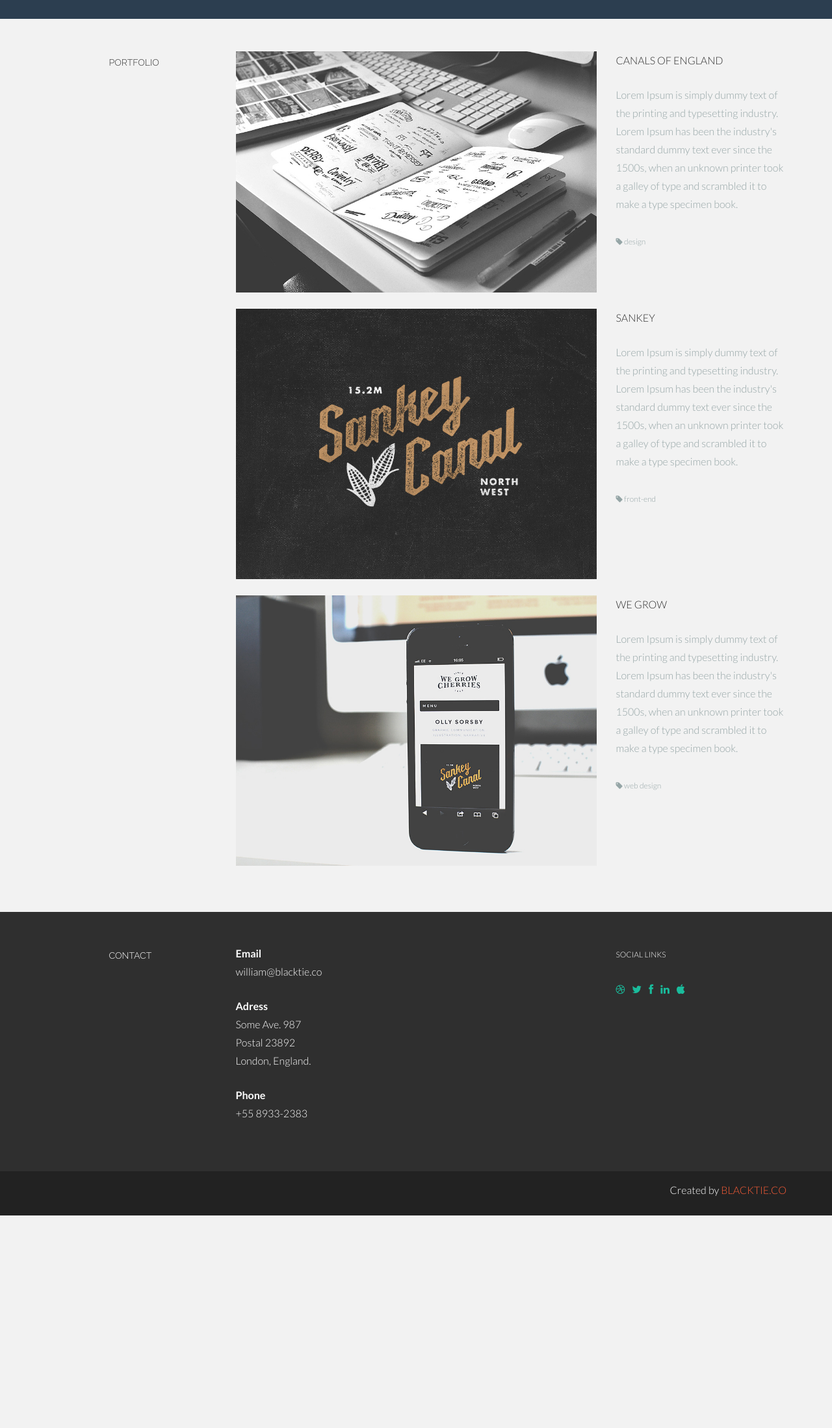
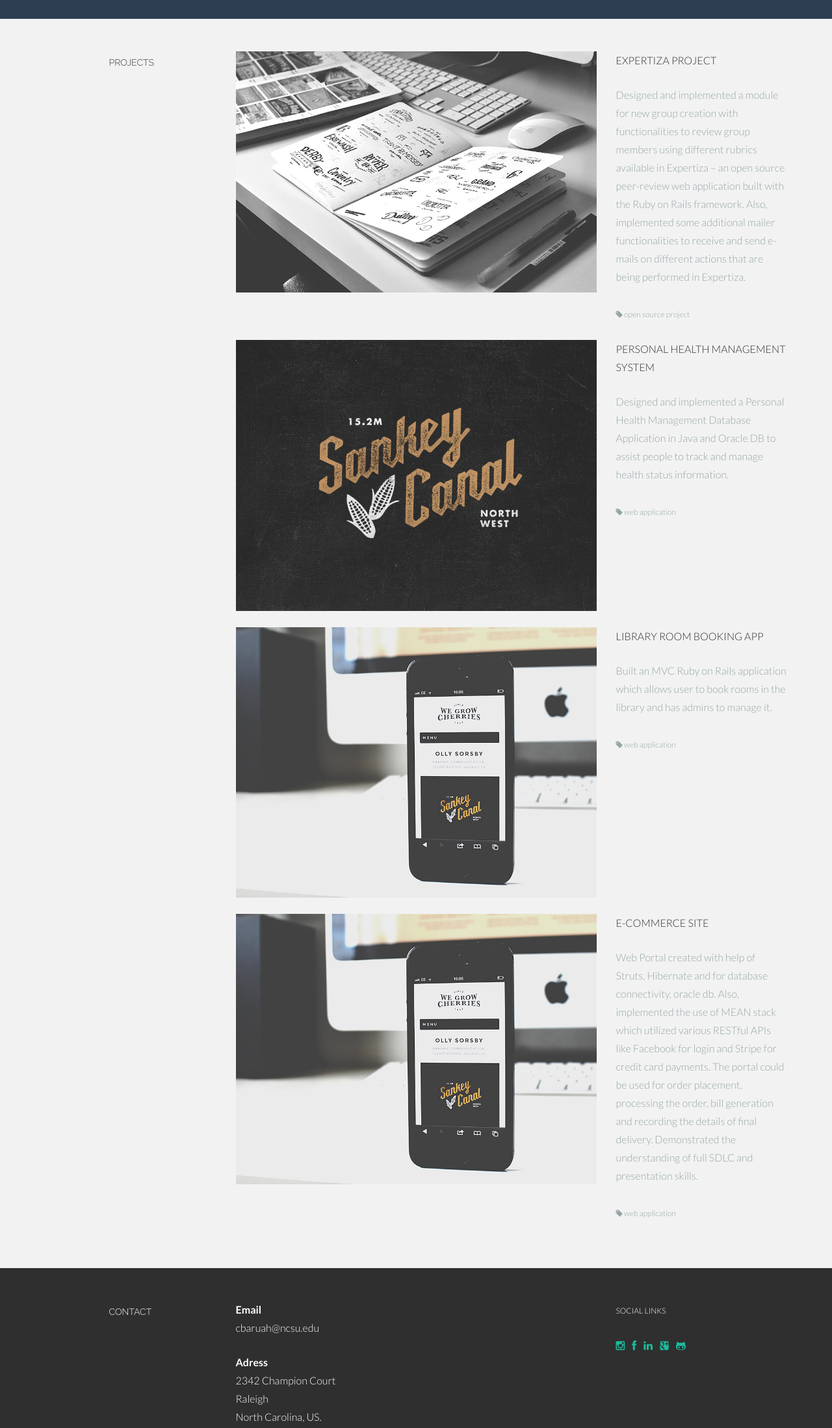
Before and after one commit to cbaruah/cbaruah.github.io, a plain HTML site: page index.html in a window 1280 px wide. Shown: the part 2400-4597 px from the top of the page at 65% size. Before the commit the page ends 4270 px from the top, so only its background shows below. Drawn offline with Linux system fonts and the light colour scheme.

Commit message:
project and link update

```diff
--- a/index.html
+++ b/index.html
@@ -325,15 +325,15 @@
 	<div class="container desc">
 		<div class="row">
 				<div class="col-lg-2 col-lg-offset-1">
-					<h5>PORTFOLIO</h5>
+					<h5>PROJECTS</h5>
 				</div>
 				<div class="col-lg-6">
 					<p><img class="img-responsive" src="assets/img/port01.jpg" alt=""></p>
 				</div>
 				<div class="col-lg-3">
-					<p>CANALS OF ENGLAND</p>
-				<p><more>Lorem Ipsum is simply dummy text of the printing and typesetting industry. Lorem Ipsum has been the industry's standard dummy text ever since the 1500s, when an unknown printer took a galley of type and scrambled it to make a type specimen book.<br/><br/>
-					<sm><i class="icon-tag"></i> design</sm></more>
+					<p>EXPERTIZA PROJECT</p>
+				<p><more>Designed and implemented a module for new group creation with functionalities to review group members using different rubrics available in Expertiza – an open source peer-review web application built with the Ruby on Rails framework. Also, implemented some additional mailer functionalities to receive and send e-mails on different actions that are being performed in Expertiza.<br/><br/>
+					<sm><i class="icon-tag"></i> open source project</sm></more>
 				</p>
 				</div>
 
@@ -341,9 +341,9 @@
 					<p><img class="img-responsive" src="assets/img/port02.jpg" alt=""></p>
 				</div>
 				<div class="col-lg-3">
-						<p>SANKEY</p>
-					<p><more>Lorem Ipsum is simply dummy text of the printing and typesetting industry. Lorem Ipsum has been the industry's standard dummy text ever since the 1500s, when an unknown printer took a galley of type and scrambled it to make a type specimen book.<br/><br/>
-						<sm><i class="icon-tag"></i> front-end</sm></more>
+						<p>PERSONAL HEALTH MANAGEMENT SYSTEM</p>
+					<p><more>Designed and implemented a Personal Health Management Database Application in Java and Oracle DB to assist people to track and manage health status information.<br/><br/>
+						<sm><i class="icon-tag"></i> web application</sm></more>
 					</p>
 				</div>
 
@@ -351,9 +351,19 @@
 					<p><img class="img-responsive" src="assets/img/port03.jpg" alt=""></p>
 				</div>
 				<div class="col-lg-3">
-						<p>WE GROW</p>
-					<p><more>Lorem Ipsum is simply dummy text of the printing and typesetting industry. Lorem Ipsum has been the industry's standard dummy text ever since the 1500s, when an unknown printer took a galley of type and scrambled it to make a type specimen book.<br/><br/>
-						<sm><i class="icon-tag"></i> web design</sm></more>
+						<p>LIBRARY ROOM BOOKING APP</p>
+					<p><more>Built an MVC Ruby on Rails application which allows user to book rooms in the library and has admins to manage it.<br/><br/>
+						<sm><i class="icon-tag"></i> web application</sm></more>
+					</p>
+				</div>
+
+				<div class="col-lg-6 col-lg-offset-3">
+					<p><img class="img-responsive" src="assets/img/port03.jpg" alt=""></p>
+				</div>
+				<div class="col-lg-3">
+						<p>E-COMMERCE SITE</p>
+					<p><more>Web Portal created with help of Struts, Hibernate and for database connectivity, oracle db. Also, implemented the use of MEAN stack which utilized various RESTful APIs like Facebook for login and Stripe for credit card payments. The portal could be used for order placement, processing the order, bill generation and recording the details of final delivery. Demonstrated the understanding of full SDLC and presentation skills.<br/><br/>
+						<sm><i class="icon-tag"></i> web application</sm></more>
 					</p>
 				</div>
 
@@ -375,25 +385,25 @@
 				</div>
 				<div class="col-lg-6">
 					<p><t>Email</t><br/>
-						william@blacktie.co <br/>
+						cbaruah@ncsu.edu <br/>
 					</p>
 					<p><t>Adress</t><br/>
-						Some Ave. 987 <br/>
-						Postal 23892 <br/>
-						London, England. <br/>
+						2342 Champion Court <br/>
+						Raleigh <br/>
+						North Carolina, US. <br/>
 					</p>
 					<p><t>Phone</t><br/>
-						+55 8933-2383 <br/>
+						+1 919-523-6396 <br/>
 					</p>
 				</div>
 				<div class="col-lg-3">
 					<p><sm>SOCIAL LINKS</sm></p>
 					<p>
-						<a href="#"><i class="icon-dribbble"></i></a>
-						<a href="#"><i class="icon-twitter"></i></a>
+						<a href="#"><i class="icon-instagram"></i></a>
 						<a href="#"><i class="icon-facebook"></i></a>
 						<a href="#"><i class="icon-linkedin"></i></a>
-						<a href="#"><i class="icon-apple"></i></a>
+						<a href="#"><i class="icon-google-plus-sign"></i>
+						<a href="#"><i class="icon-github-alt"></i></a>
 
 					</p>
 				</div>
```
Also changed, not shown: assets/css/bootstrap.css.
